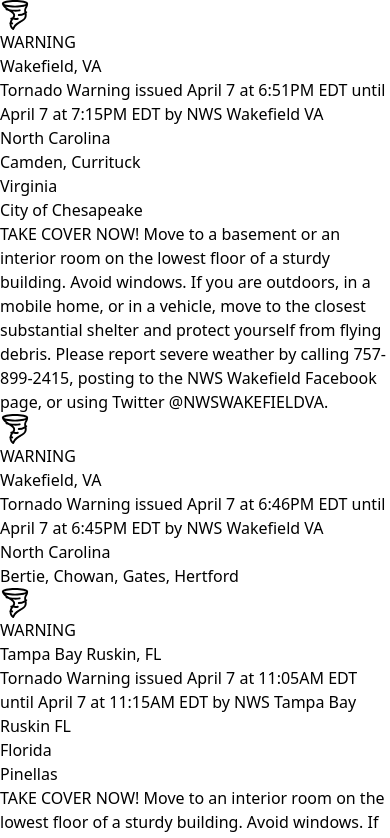
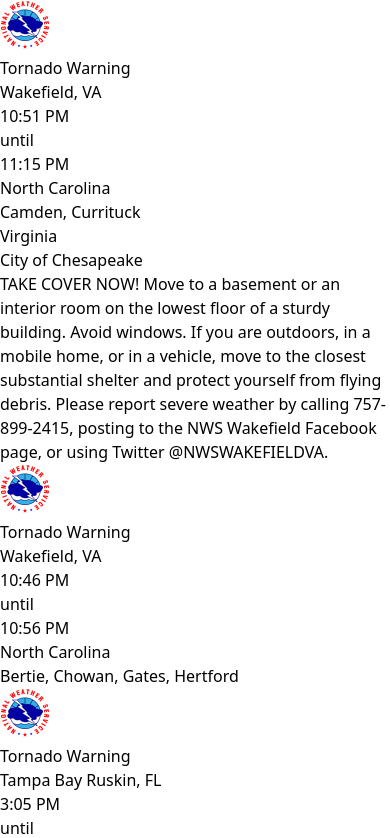
Before and after one commit to modevx/tornado-warned, a Next.js app: page / in a window 390 px wide. Shown: the top 838 px of the page. Built offline with nearby package versions, Linux system fonts and the light colour scheme.

Commit message:
base mobile styles complete

```diff
--- a/components/Alerts/AlertListItem.jsx
+++ b/components/Alerts/AlertListItem.jsx
@@ -35,12 +35,12 @@ export const AlertListItem = ({ alert }) => {
 	// [...[state, areas]]
 	const areaDescMapARR = Array.from(areaDescMAP.entries());
 	const impactedAreas = areaDescMapARR.map(([state, areas]) => {
-		const joinedAreasSTR = areas.join(", ");
+		const joinedAreaDescSTR = areas.join(", ");
 
 		return (
-			<div key={state}>
-				<h4 className='text-lg font-bold my-2'>{STATES[state]}</h4>
-				<p className='text-xs'>{joinedAreasSTR}</p>
+			<div key={state} className='mb-2'>
+				<h4 className='text-2xl font-medium mb-2 uppercase'>{STATES[state]}</h4>
+				<p>{joinedAreaDescSTR}</p>
 			</div>
 		);
 	});
@@ -57,28 +57,33 @@ export const AlertListItem = ({ alert }) => {
 
 	return (
 		<li
-			className={`bg-gradient-to-b ${color} to-stone-800 mb-6 sm:m-0 sm:h-fit p-4 rounded shadow-black shadow-md`}
+			className={`bg-gradient-to-b ${color} to-stone-800 ${color} mb-6 sm:m-0 sm:h-fit p-4 rounded shadow-black shadow-md`}
 		>
-			<div className='flex items-center mb-3 w-full'>
-				<BsTornado size={30} />
-				<div className={`${italicWarn} ml-2 text-3xl font-bold drop-shadow-md`}>
-					{event.split(" ")[1].toUpperCase()}
+			{/* -- BANNER -- */}
+			<div className='flex items-center mb-4 w-full'>
+				<Image src='/nws-logo.png' height={50} width={50} />
+				<div className='flex-1 ml-2 font-medium text-right'>
+					<p className={`${italicWarn} text-xl uppercase w-full`}>{event}</p>
+					<p className='text-md font-light w-full'>
+						{formatSenderNameSTR(senderName)}
+					</p>
 				</div>
 			</div>
 
-			<div className='bg-neutral-700 p-4 mb-4 rounded'>
-				<p className='text-xs'>{formatSenderNameSTR(senderName)}</p>
+			{/* -- TIMES -- */}
+			<div className='flex items-center justify-between bg-neutral-700 p-4 mb-4 rounded'>
+				<p className='text-center'>{dayjs(effective).format("LT")}</p>
+				<span>until</span>
+				<p className='text-center'>{dayjs(expires).format("LT")}</p>
 			</div>
 
-			<div className='bg-neutral-700 p-4 mb-4 rounded'>
-				<p className='text-xs'>{headline}</p>
-			</div>
-
+			{/* -- AREAS -- */}
 			<div className='bg-neutral-700 p-4 mb-4 rounded'>
 				{/* <p className='text-xs'>{areaDesc}</p> */}
 				{impactedAreas}
 			</div>
 
+			{/* -- INSTRUCTIONS -- */}
 			{instruction !== null ? (
 				<div className='bg-neutral-700 p-4 mb-4 rounded'>
 					<p className='text-xs'>{instruction}</p>
```
